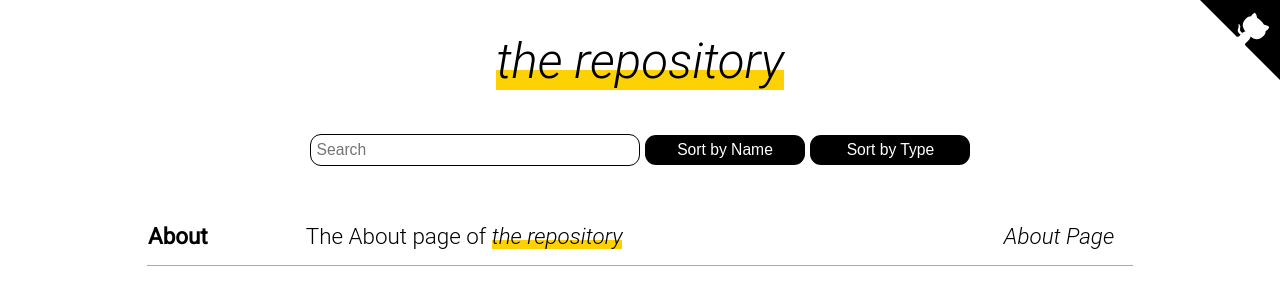
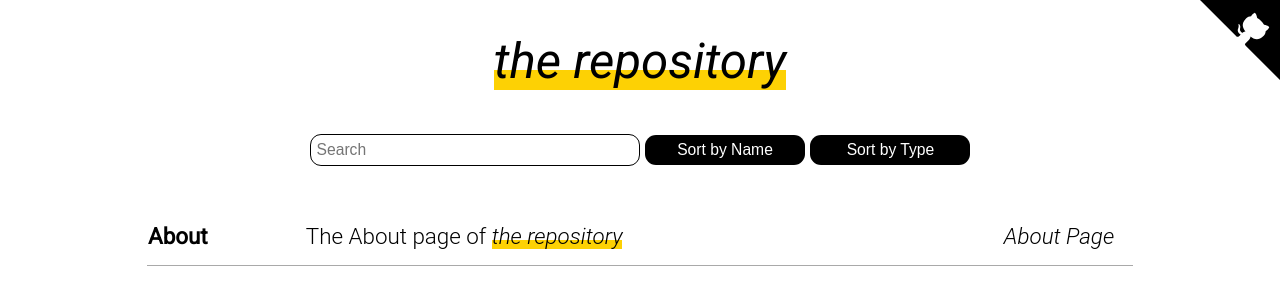
Before and after one commit to JanikThePanic/resources, a plain HTML site: page index.html in a window 1280 px wide. Drawn offline with Linux system fonts and the light colour scheme; no server answers.

Commit message:
Update main.css

```diff
--- a/css/main.css
+++ b/css/main.css
@@ -53,7 +53,7 @@ a:hover:not(.line) {
 
 /* the main title */
 .heading {
-  font-family: 'Roboto Light';
+  font-family: 'Roboto';
   font-style: italic;
   font-size: 220%;
   text-align: center;
```
